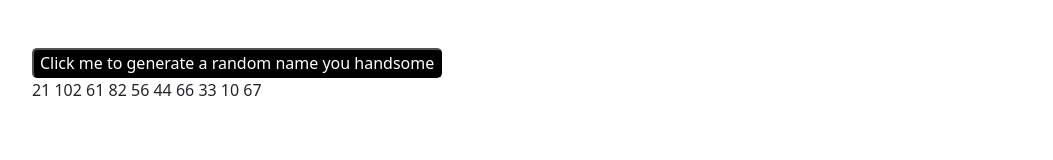
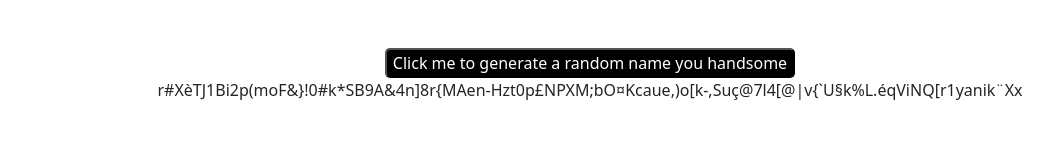
Before and after one commit to maximeabade/Random-passwords-generator, a plain HTML site: page index.html in a window 1280 px wide. Both pictures are taken after a click on the button "Click me to generate a random name you handsome". Shown: the whole page, without its empty margins (50-1103 px from the left). Drawn offline with nearby package versions, Linux system fonts and the light colour scheme.

Commit message:
difficult random password generator working

```diff
--- a/index.html
+++ b/index.html
@@ -12,7 +12,7 @@
 
 <body>
 
-<div class="container mt-5" >
+<div class="container mt-5 text-center" >
     <button type="button"  onclick="randomGenerator()" style="color:white; background-color:black; border-radius: 5px;">Click me to generate a random name you handsome</button>
     <div id="put_it_here">
 
--- a/js/myjs.js
+++ b/js/myjs.js
@@ -1,5 +1,6 @@
-var number_of_chars = 10;
+var number_of_chars = 100;
 var myWord = "";
+var myString = "abcdefghijklmnopqrstuvwxyzABCDEFGHIJKLMNOPQRSTUVWXYZ0123456789&é(-è_çà)=*/-.,;:!§~#{[|`\^@]}`]}^¨$£¤µ*%ù"
 
 function getRandomInt(max) {
     return Math.floor(Math.random() * max);
@@ -7,12 +8,14 @@ function getRandomInt(max) {
 
 function randomGenerator() {
     for (var i=0 ; i<number_of_chars ; i++) {
-        myWord += (getRandomInt(128) + "\n");
+        myWord += myString.charAt(getRandomInt(myString.length));
         console.log(myWord);
     }
+    var retour = myWord;
     var body = document.getElementById("put_it_here");
     var myTextContainer = document.createElement("p");
     myTextContainer.textContent = myWord;
     body.appendChild(myTextContainer);
     myWord = "";
+    return retour;
 }
```
